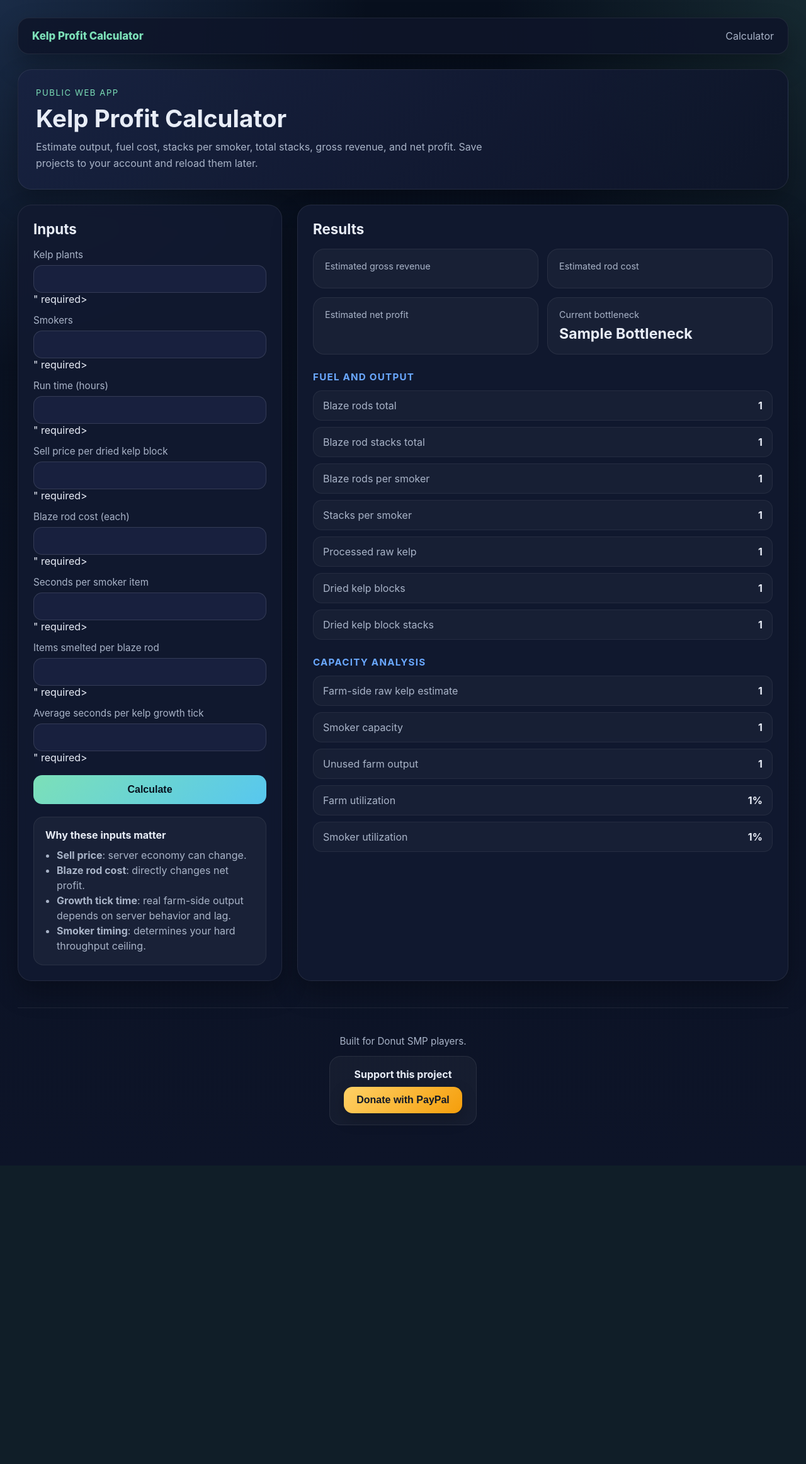
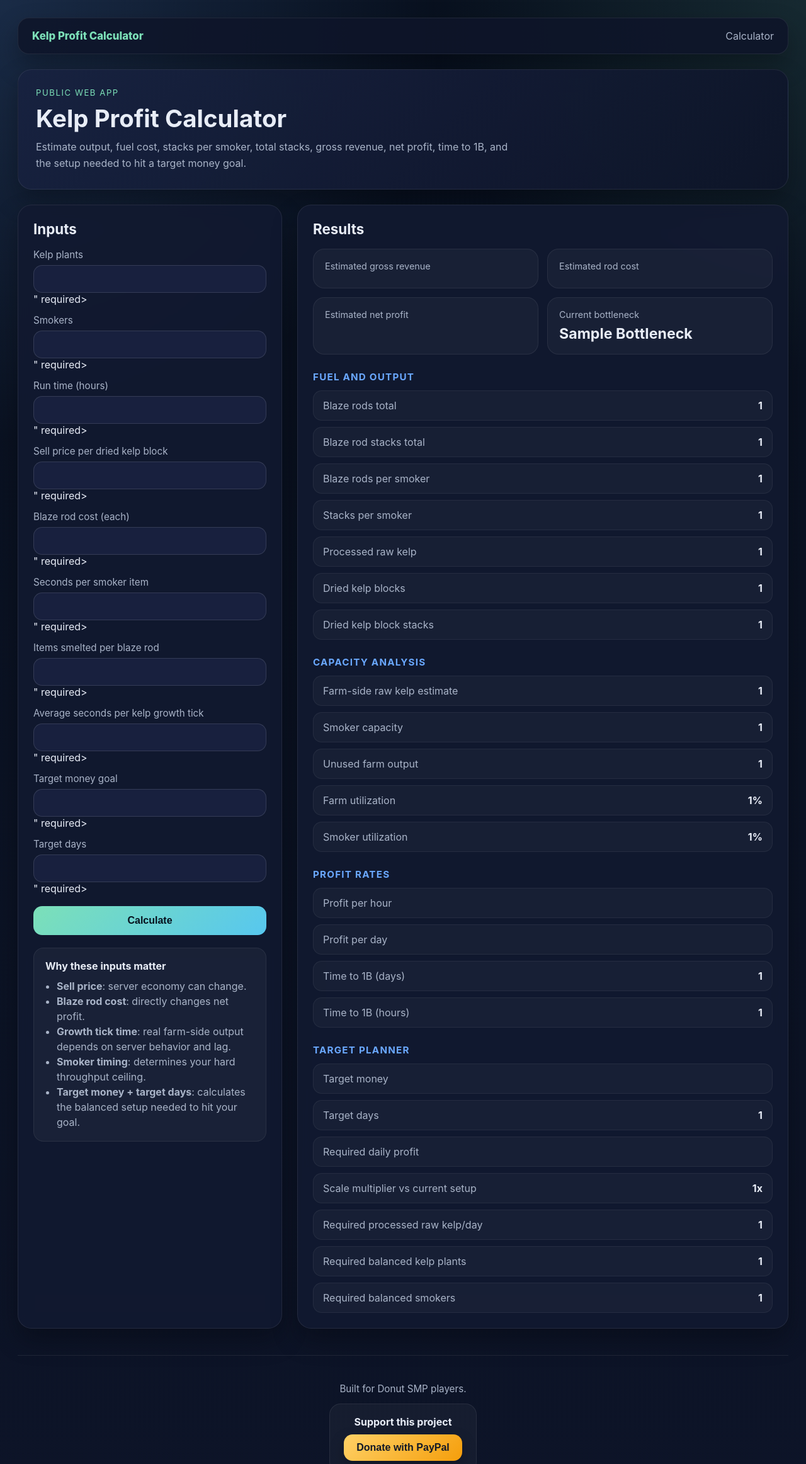
Before and after one commit to thebigman1244/Kelp-farm-donut-smp-calculator, a Flask app: template templates/index.html in a window 1280 px wide. Shown: the top 2325 px of the page at 63% size. Before the commit the page ends 1787 px from the top, so only its background shows below. Run offline with Flask 3, Linux system fonts and the light colour scheme; the template is opened without the code that fills it: most values are stand-ins (such as "Sample title", 1, 10 or a date in 2020); form fields are guessed from the names that the template uses.

Commit message:
Enhance profit calculator inputs and descriptions
Updated the profit calculator description and added target money and days inputs.

```diff
--- a/templates/index.html
+++ b/templates/index.html
@@ -8,7 +8,7 @@
         <h1>Kelp Profit Calculator</h1>
         <p>
             Estimate output, fuel cost, stacks per smoker, total stacks, gross revenue,
-            and net profit. Save projects to your account and reload them later.
+            net profit, time to 1B, and the setup needed to hit a target money goal.
         </p>
     </div>
 </header>
@@ -58,15 +58,20 @@
                     <span>Average seconds per kelp growth tick</span>
                     <input type="number" min="0.01" step="0.01" name="seconds_per_growth_tick" value="{{ form.seconds_per_growth_tick }}" required>
                 </label>
+
+                <label>
+                    <span>Target money goal</span>
+                    <input type="number" min="1" step="1" name="target_money" value="{{ form.target_money }}" required>
+                </label>
+
+                <label>
+                    <span>Target days</span>
+                    <input type="number" min="0.01" step="0.01" name="target_days" value="{{ form.target_days }}" required>
+                </label>
             </div>
 
-            <div class="button-row split">
-                <button type="submit" name="action" value="calculate">Calculate</button>
-
-                {% if current_user.is_authenticated %}
-                    <input class="project-name-input" type="text" name="project_name" placeholder="Project name">
-                    <button type="submit" name="action" value="save_project">Save Project</button>
-                {% endif %}
+            <div class="button-row">
+                <button type="submit">Calculate</button>
             </div>
 
             <div class="help-box">
@@ -76,6 +81,7 @@
                     <li><strong>Blaze rod cost</strong>: directly changes net profit.</li>
                     <li><strong>Growth tick time</strong>: real farm-side output depends on server behavior and lag.</li>
                     <li><strong>Smoker timing</strong>: determines your hard throughput ceiling.</li>
+                    <li><strong>Target money + target days</strong>: calculates the balanced setup needed to hit your goal.</li>
                 </ul>
             </div>
         </form>
@@ -126,10 +132,39 @@
                 <div class="result-row"><span>Farm utilization</span><strong>{{ fmt_num(results.farm_utilization) }}%</strong></div>
                 <div class="result-row"><span>Smoker utilization</span><strong>{{ fmt_num(results.smoker_utilization) }}%</strong></div>
             </div>
+
+            <div class="section-title">Profit rates</div>
+            <div class="results-grid">
+                <div class="result-row"><span>Profit per hour</span><strong>{{ fmt_money(results.profit_per_hour) }}</strong></div>
+                <div class="result-row"><span>Profit per day</span><strong>{{ fmt_money(results.profit_per_day) }}</strong></div>
+
+                {% if results.days_to_1b is not none %}
+                    <div class="result-row"><span>Time to 1B (days)</span><strong>{{ fmt_num(results.days_to_1b) }}</strong></div>
+                    <div class="result-row"><span>Time to 1B (hours)</span><strong>{{ fmt_num(results.hours_to_1b) }}</strong></div>
+                {% else %}
+                    <div class="result-row"><span>Time to 1B</span><strong>Not profitable</strong></div>
+                {% endif %}
+            </div>
+
+            <div class="section-title">Target planner</div>
+            <div class="results-grid">
+                <div class="result-row"><span>Target money</span><strong>{{ fmt_money(results.target_money) }}</strong></div>
+                <div class="result-row"><span>Target days</span><strong>{{ fmt_num(results.target_days) }}</strong></div>
+                <div class="result-row"><span>Required daily profit</span><strong>{{ fmt_money(results.target_daily_profit) }}</strong></div>
+
+                {% if results.scale_multiplier is not none %}
+                    <div class="result-row"><span>Scale multiplier vs current setup</span><strong>{{ fmt_num(results.scale_multiplier) }}x</strong></div>
+                    <div class="result-row"><span>Required processed raw kelp/day</span><strong>{{ fmt_num(results.required_processed_raw_kelp_per_day) }}</strong></div>
+                    <div class="result-row"><span>Required balanced kelp plants</span><strong>{{ fmt_num(results.required_plants) }}</strong></div>
+                    <div class="result-row"><span>Required balanced smokers</span><strong>{{ fmt_num(results.required_smokers) }}</strong></div>
+                {% else %}
+                    <div class="result-row"><span>Target planner</span><strong>Invalid because net profit per raw kelp is not positive</strong></div>
+                {% endif %}
+            </div>
         {% else %}
             <div class="empty-state">
                 Enter your setup and calculate to see fuel cost, output, stacks per smoker,
-                gross revenue, net profit, and bottleneck analysis.
+                gross revenue, net profit, time to 1B, and the setup needed for your goal.
             </div>
         {% endif %}
     </section>
```
